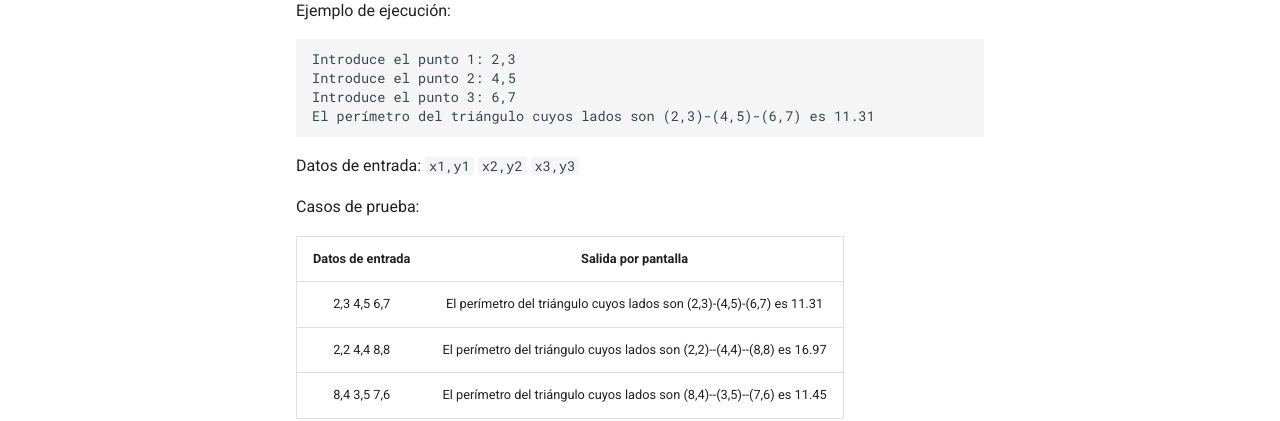
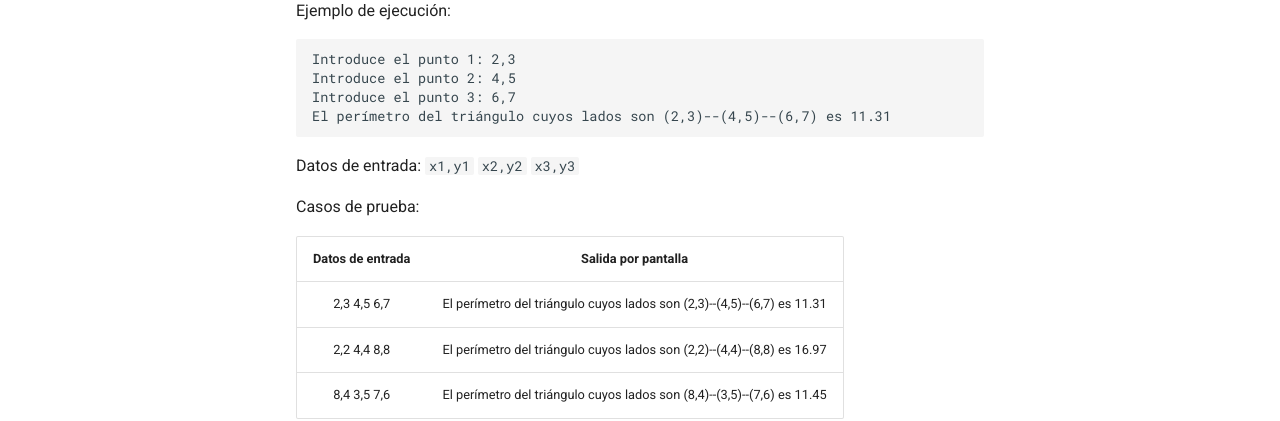
Before and after one commit to cpomares/p1-robotica, an MkDocs documentation site: the page built from docs/Practicas/practica01/practica01.md, in a window 1280 px wide and 900 px high, scrolled down 3073 px. Shown: the part 271-692 px from the top of the window. Built offline with MkDocs 1.6.1 and Material for MkDocs 9.7.7, drawn with Linux system fonts in a browser that asks for light colours.

Commit message:
formato ejer práctica

```diff
--- a/docs/Practicas/practica01/practica01.md
+++ b/docs/Practicas/practica01/practica01.md
@@ -139,7 +139,7 @@ Ejemplo de ejecución:
 Introduce el punto 1: 2,3
 Introduce el punto 2: 4,5
 Introduce el punto 3: 6,7
-El perímetro del triángulo cuyos lados son (2,3)-(4,5)-(6,7) es 11.31
+El perímetro del triángulo cuyos lados son (2,3)--(4,5)--(6,7) es 11.31
 ~~~
 
 Datos de entrada: `x1,y1` `x2,y2` `x3,y3`
@@ -148,7 +148,7 @@ Casos de prueba:
 
 | Datos de entrada | Salida por pantalla |
 |:----------------:|:-------------------:|
-| 2,3 4,5 6,7      | El perímetro del triángulo cuyos lados son (2,3)-(4,5)-(6,7) es 11.31    |
+| 2,3 4,5 6,7      | El perímetro del triángulo cuyos lados son (2,3)--(4,5)--(6,7) es 11.31    |
 | 2,2 4,4 8,8      | El perímetro del triángulo cuyos lados son (2,2)--(4,4)--(8,8) es 16.97  |
 | 8,4 3,5 7,6      | El perímetro del triángulo cuyos lados son (8,4)--(3,5)--(7,6) es 11.45  |
 
```
